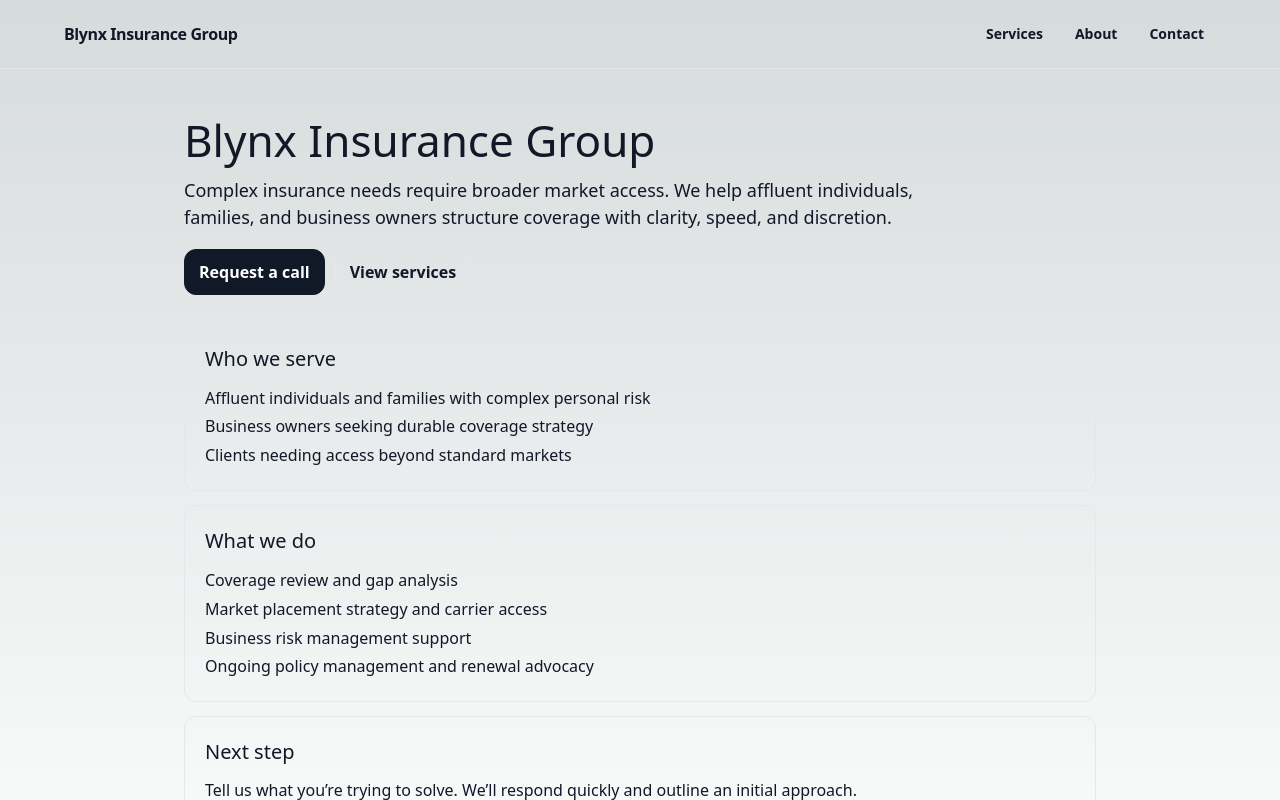
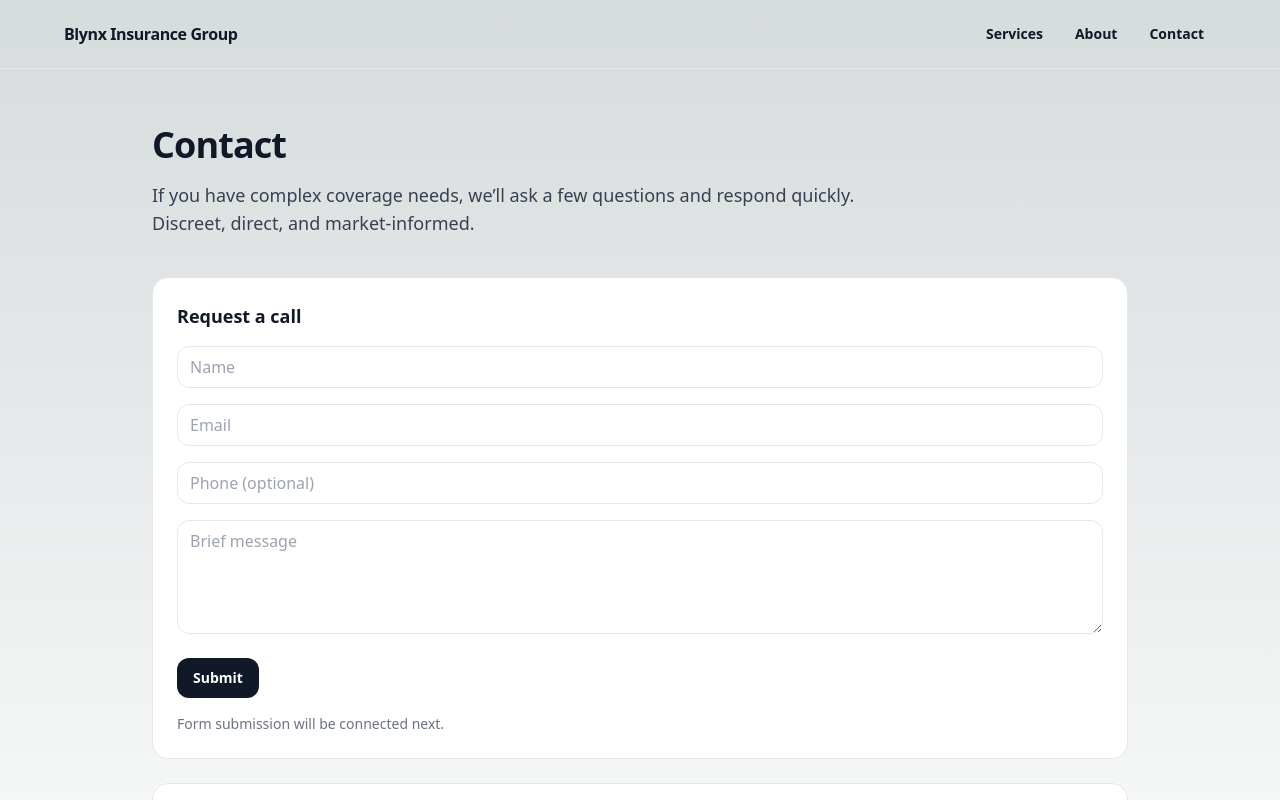
Before and after one commit to Thoxie/Blynx-Insurance-Group, a Next.js app: page /contact in a window 1280 px wide. Shown: the top 800 px of the page. Built offline with nearby package versions, Linux system fonts and the light colour scheme.

Commit message:
Update page.tsx

```diff
--- a/app/contact/page.tsx
+++ b/app/contact/page.tsx
@@ -1,81 +1,76 @@
+  /**
+ * Page: Contact
+ * Route: /contact
+ * File: app/contact/page.tsx
+ */
+
+import type { Metadata } from "next";
 import Link from "next/link";
 
-export default function Home() {
+export const metadata: Metadata = {
+  title: "Contact | Blynx Insurance Group",
+  description:
+    "Request a confidential conversation with Blynx Insurance Group to discuss complex insurance coverage and risk management needs.",
+};
+
+export default function ContactPage() {
   return (
-    <main style={{ padding: "48px 24px", maxWidth: 960, margin: "0 auto" }}>
-      <header style={{ marginBottom: 28 }}>
-        <h1 style={{ fontSize: 44, lineHeight: 1.08, margin: 0 }}>
-          Blynx Insurance Group
+    <main className="mx-auto max-w-5xl px-6 py-14">
+      <header className="mb-10">
+        <h1 className="text-3xl md:text-4xl font-semibold tracking-tight">
+          Contact
         </h1>
-        <p style={{ fontSize: 18, marginTop: 12, maxWidth: 760 }}>
-          Complex insurance needs require broader market access. We help
-          affluent individuals, families, and business owners structure coverage
-          with clarity, speed, and discretion.
+        <p className="mt-4 text-lg text-gray-700 max-w-3xl">
+          If you have complex coverage needs, we’ll ask a few questions and
+          respond quickly. Discreet, direct, and market-informed.
         </p>
-
-        <div style={{ marginTop: 18, display: "flex", gap: 10, flexWrap: "wrap" }}>
-          <Link
-            href="/contact"
-            style={{
-              textDecoration: "none",
-              padding: "10px 14px",
-              borderRadius: 12,
-              border: "1px solid #111827",
-              background: "#111827",
-              color: "white",
-              fontWeight: 600,
-              display: "inline-block",
-            }}
-          >
-            Request a call
-          </Link>
-
-          <Link
-            href="/services"
-            style={{
-              textDecoration: "none",
-              padding: "10px 14px",
-              borderRadius: 12,
-              border: "1px solid #e5e7eb",
-              color: "inherit",
-              fontWeight: 600,
-              display: "inline-block",
-            }}
-          >
-            View services
-          </Link>
-        </div>
       </header>
 
-      <section style={{ display: "grid", gap: 14 }}>
-        <div style={{ padding: 20, border: "1px solid #e5e7eb", borderRadius: 12 }}>
-          <h2 style={{ margin: 0, fontSize: 20 }}>Who we serve</h2>
-          <ul style={{ marginTop: 10, lineHeight: 1.8 }}>
-            <li>Affluent individuals and families with complex personal risk</li>
-            <li>Business owners seeking durable coverage strategy</li>
-            <li>Clients needing access beyond standard markets</li>
-          </ul>
+      <section className="grid gap-6">
+        <div className="rounded-2xl border border-gray-200 bg-white p-6">
+          <h2 className="text-lg font-semibold">Request a call</h2>
+
+          <form className="mt-4 grid gap-4">
+            <input
+              placeholder="Name"
+              className="rounded-xl border border-gray-200 px-3 py-2"
+            />
+            <input
+              placeholder="Email"
+              type="email"
+              className="rounded-xl border border-gray-200 px-3 py-2"
+            />
+            <input
+              placeholder="Phone (optional)"
+              className="rounded-xl border border-gray-200 px-3 py-2"
+            />
+            <textarea
+              placeholder="Brief message"
+              rows={4}
+              className="rounded-xl border border-gray-200 px-3 py-2"
+            />
+
+            <button
+              type="button"
+              className="mt-2 w-fit rounded-xl bg-gray-900 px-4 py-2.5 text-sm font-semibold text-white hover:bg-gray-800 transition"
+            >
+              Submit
+            </button>
+
+            <p className="text-sm text-gray-500">
+              Form submission will be connected next.
+            </p>
+          </form>
         </div>
 
-        <div style={{ padding: 20, border: "1px solid #e5e7eb", borderRadius: 12 }}>
-          <h2 style={{ margin: 0, fontSize: 20 }}>What we do</h2>
-          <ul style={{ marginTop: 10, lineHeight: 1.8 }}>
-            <li>Coverage review and gap analysis</li>
-            <li>Market placement strategy and carrier access</li>
-            <li>Business risk management support</li>
-            <li>Ongoing policy management and renewal advocacy</li>
-          </ul>
-        </div>
-
-        <div style={{ padding: 20, border: "1px solid #e5e7eb", borderRadius: 12 }}>
-          <h2 style={{ margin: 0, fontSize: 20 }}>Next step</h2>
-          <p style={{ marginTop: 10, lineHeight: 1.7 }}>
-            Tell us what you’re trying to solve. We’ll respond quickly and
-            outline an initial approach.
+        <div className="rounded-2xl border border-gray-200 bg-white p-6">
+          <h2 className="text-lg font-semibold">Prefer email?</h2>
+          <p className="mt-3 text-gray-700">
+            We can add a direct contact address once you confirm the inbox.
           </p>
-          <p style={{ marginTop: 10 }}>
-            <Link href="/contact" style={{ textDecoration: "underline" }}>
-              Go to Contact →
+          <p className="mt-3">
+            <Link href="/services" className="underline">
+              Review services →
             </Link>
           </p>
         </div>
```
